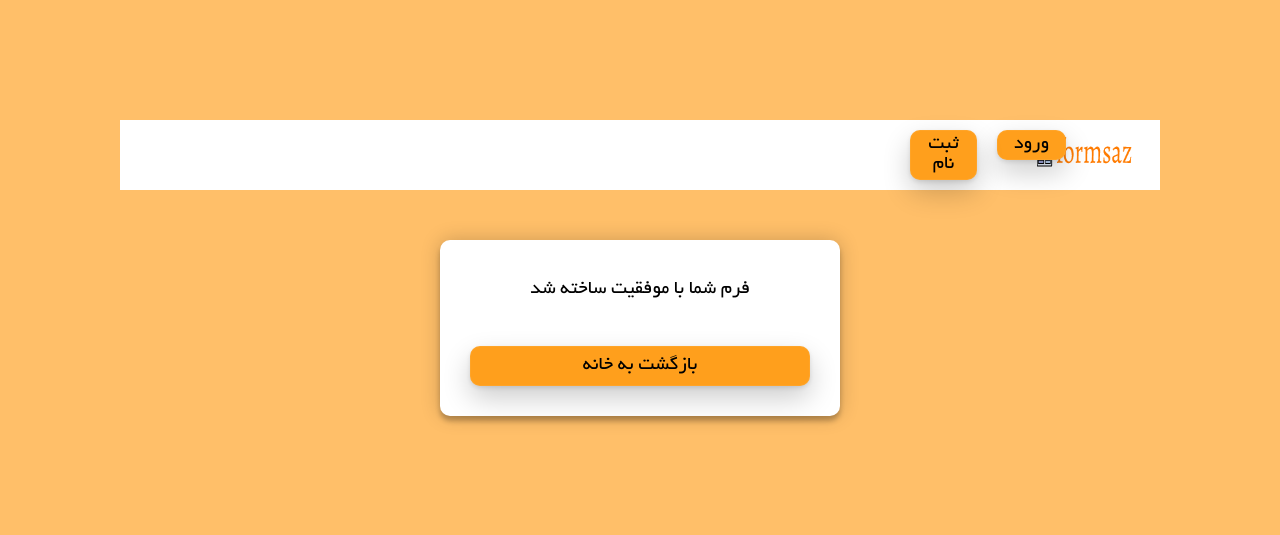
After one commit to abolfazl328/pors-line, a Node project: template views/success_form.ejs in a window 1280 px wide. The commit adds this page. Shown: the top 535 px of the page. Run offline with Node 20 templates, Linux system fonts and the light colour scheme; the template is opened without the code that fills it, so the values that code supplies are empty; some libraries are stand-ins or nearby versions; some web fonts are replaced.

Commit message:
forms fixed

```diff
--- a/views/forms.ejs
+++ b/views/forms.ejs
@@ -7,8 +7,10 @@
 		<title>forms</title>
 		<link rel="stylesheet" href="../public/css/survay-ui.css" />
 		<link rel="stylesheet" href="../public/css/responsive.css" />
+		<link rel="stylesheet" href="../public/css/navbar.css" />
 	</head>
 	<body>
+		<%- include("./navbar.ejs") %>
 		<div class="container">
             <% if(forms.length == 0){ %>
 			<p class="question">شما تاکنون فرمی ایجاد نکرده اید</p>
--- a/views/navbar.ejs
+++ b/views/navbar.ejs
@@ -1,5 +1,5 @@
 <div class="header container-fluid nav-white-color">
-	<div class="container">
+	<div class="nav-container">
 		<div class="row">
 			<div class="col-lg-1">
 				<img
@@ -25,7 +25,7 @@
 			<div class="col-lg-1">
 				<div class="nav-left-side">
 					<button class="submit-btn-nav hovering1">
-						<a href="/auth/register" class="nav-a">ورود</a>
+						<a href="/auth/login" class="nav-a">ورود</a>
 					</button>
 				</div>
 			</div>
--- /dev/null
+++ b/views/success_form.ejs
@@ -0,0 +1,27 @@
+<!DOCTYPE html>
+<html lang="en" dir="rtl">
+	<head>
+		<meta charset="UTF-8" />
+		<meta http-equiv="X-UA-Compatible" content="IE=edge" />
+		<meta name="viewport" content="width=device-width, initial-scale=1.0" />
+		<title>موفقیت فرم</title>
+		<link rel="stylesheet" href="../public/css/style.css" />
+		<link rel="stylesheet" href="../public/css/navbar.css" />
+		<link rel="stylesheet" href="../public/css/responsive.css" />
+	</head>
+	<body>
+		<%-include("./navbar.ejs")%>
+		<div class="container1">
+			<p class="txt box1">فرم شما با موفقیت ساخته شد</p>
+			<br />
+			<button
+				name="btnSubmit"
+				type="submit"
+				id="submitButton"
+				class="submit-btn"
+			>
+				<a href="">بازگشت به خانه</a></button
+			><br />
+		</div>
+	</body>
+</html>
```
Also changed, not shown: controller/form_maker.js (+3 -4 lines).
